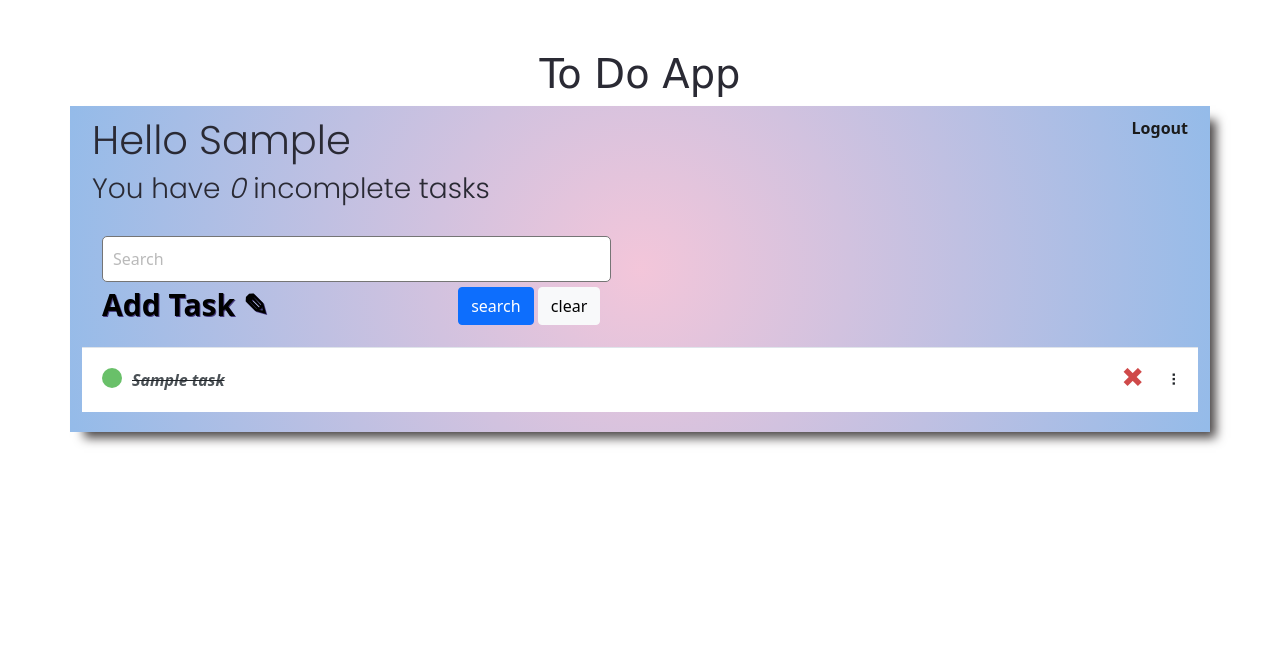
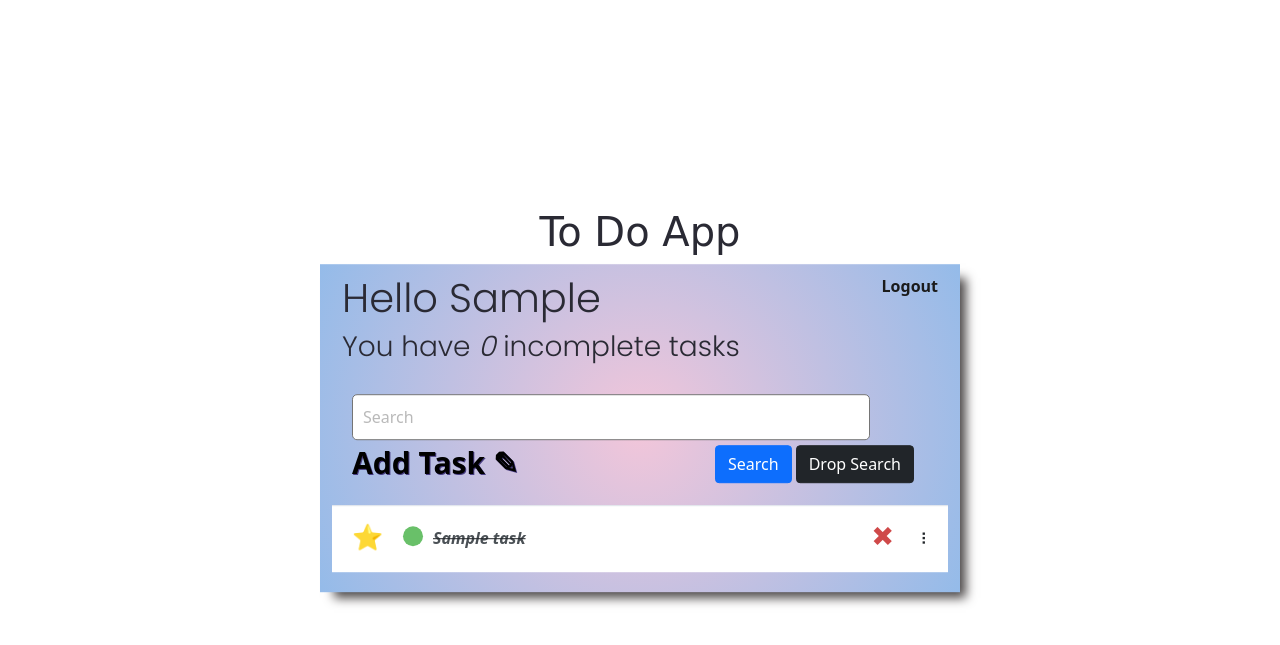
Before and after one commit to Sakkadas/django-to-do-app, a Django app: page / in a window 1280 px wide. Shown: the top 645 px of the page. Run offline with Django 3.2, Linux system fonts and the light colour scheme; a user stored in the database is signed in; tables that the repository leaves empty hold one stand-in row (values such as "Sample post").

Commit message:
add css style, important icon

```diff
--- a/todo/static/css/style.css
+++ b/todo/static/css/style.css
@@ -1,10 +1,13 @@
 body {
-    flex: auto;
     background-color: #FAFAFA;
     font-family: 'Poppins', sans-serif;
-    padding-top: 50px;
+    margin: 0;
+    position: absolute;
+    top: 50%;
+    left: 50%;
+    margin-right: -50%;
+    transform: translate(-50%, -50%)
 }
-
 
 
 .container {
@@ -84,6 +87,13 @@ input {
     border-radius: 50%;
 }
 
+.task-important-icon {
+    padding-top: 10px;
+    padding-right: 20px;
+    font-size: 25px;
+    line-height: 0;
+
+}
 .delete-link {
     text-decoration: none;
     font-weight: 900;
@@ -179,7 +189,7 @@ label {
 }
 
 .card-body {
-
+    margin: auto;
     flex: auto;
     padding: 20px;
 
--- a/todo/tasks/templates/tasks/register.html
+++ b/todo/tasks/templates/tasks/register.html
@@ -16,7 +16,7 @@
 
         <label>{{form.password2.label}}</label>
         {{form.password2}}
-        <input style="margin-top:10px ;" class="button" type="submit" value="Register">
+        <input style="margin-top:10px ;" class="btn btn-primary" type="submit" value="Register">
     </form>
     <p>Already have an account? <a href="{% url 'login' %}">Login</a></p>
 </div>
--- a/todo/tasks/templates/tasks/task_list.html
+++ b/todo/tasks/templates/tasks/task_list.html
@@ -18,8 +18,8 @@
 <div id="search-add-wrapper">
     <form method="GET">
         <input type='text' name='search-area' placeholder="Search" value="{{search_input}}">
-    <input class="btn btn-primary" style="margin-top: 5px;" type="submit" value="search">
-    <input class="btn btn-light" style="margin-top: 5px;" type="submit" name='clear-area' value="clear">
+        <input class="btn btn-primary" style="margin-top: 5px;" type="submit" value="Search">
+        <input class="btn btn-dark" style="margin-top: 5px;" type="submit" name='clear-area' value="Drop Search">
         {% if tasks|length > 0 %}
         <a id="add-link" href="{% url 'create-task' %}"><b>Add Task</b> &#9998;</a>
         {% endif %}
@@ -31,22 +31,36 @@
     {% for task in tasks %}
     <div class="task-wrapper" data-position="{{task.pk}}">
         <div class="task-title">
+            <div class="task-important-icon-wrapper">
+                <div class="task-important-icon">
+                    {% if task.important %}
+                    <p>&#11088;</p>
+                    {% endif %}
+                </div>
+        </div>
             {% if task.complete %}
             <div class="task-complete-icon"></div>
-            <i><s><a href="{% url 'update-task' task.id %}">{{task}}</a></s></i> {% else %}
+            <i><s><a href="{% url 'update-task' task.id %}">{{task|truncatewords:7}}</a></s></i>
+            {% else %}
             <div class="task-incomplete-icon"></div>
-            <a href="{% url 'update-task' task.id %}">{{task}}</a> {% endif %}
+            <a href="{% url 'update-task' task.id %}">{{task}}</a>
+            {% endif %}
         </div>
+
         <div class="task-controls">
             <a class="delete-link" href="{% url 'delete-task' task.id %}">&#10007;</a>
             <span class="handle">&nbsp;&#10247;</span>
         </div>
+
+
+
     </div>
 
     {% empty %}
     <div style="text-align: center; padding-bottom: 10px; line-height: 1em;">
         <h3>No new tasks are created.</h3>
-        <h3>Create a <a style="text-decoration: none; color: #e53935;" href="{% url 'create-task' %}">New task</a> ! </h3>
+        <h3>Create a <a style="text-decoration: none; color: #e53935;" href="{% url 'create-task' %}">New task</a> !
+        </h3>
     </div>
     {% endfor %}
 </div>
--- a/todo/tasks/views.py
+++ b/todo/tasks/views.py
@@ -69,7 +69,7 @@ class TaskDetail(LoginRequiredMixin, DetailView):
 class TaskCreate(LoginRequiredMixin, CreateView):
     model = Task
     template_name = 'tasks/create_task.html'
-    fields = ['title', 'description', 'complete']
+    fields = ['title', 'description', 'complete', 'important']
     success_url = reverse_lazy('tasks')
 
     def form_valid(self, form):
@@ -80,7 +80,7 @@ class TaskCreate(LoginRequiredMixin, CreateView):
 class TaskUpdate(LoginRequiredMixin, UpdateView):
     model = Task
     template_name = 'tasks/update_task.html'
-    fields = ['title', 'description', 'complete']
+    fields = ['title', 'description', 'complete', 'important']
     success_url = reverse_lazy('tasks')
 
 
```
Lines whose indentation alone changed are shown as unchanged.
